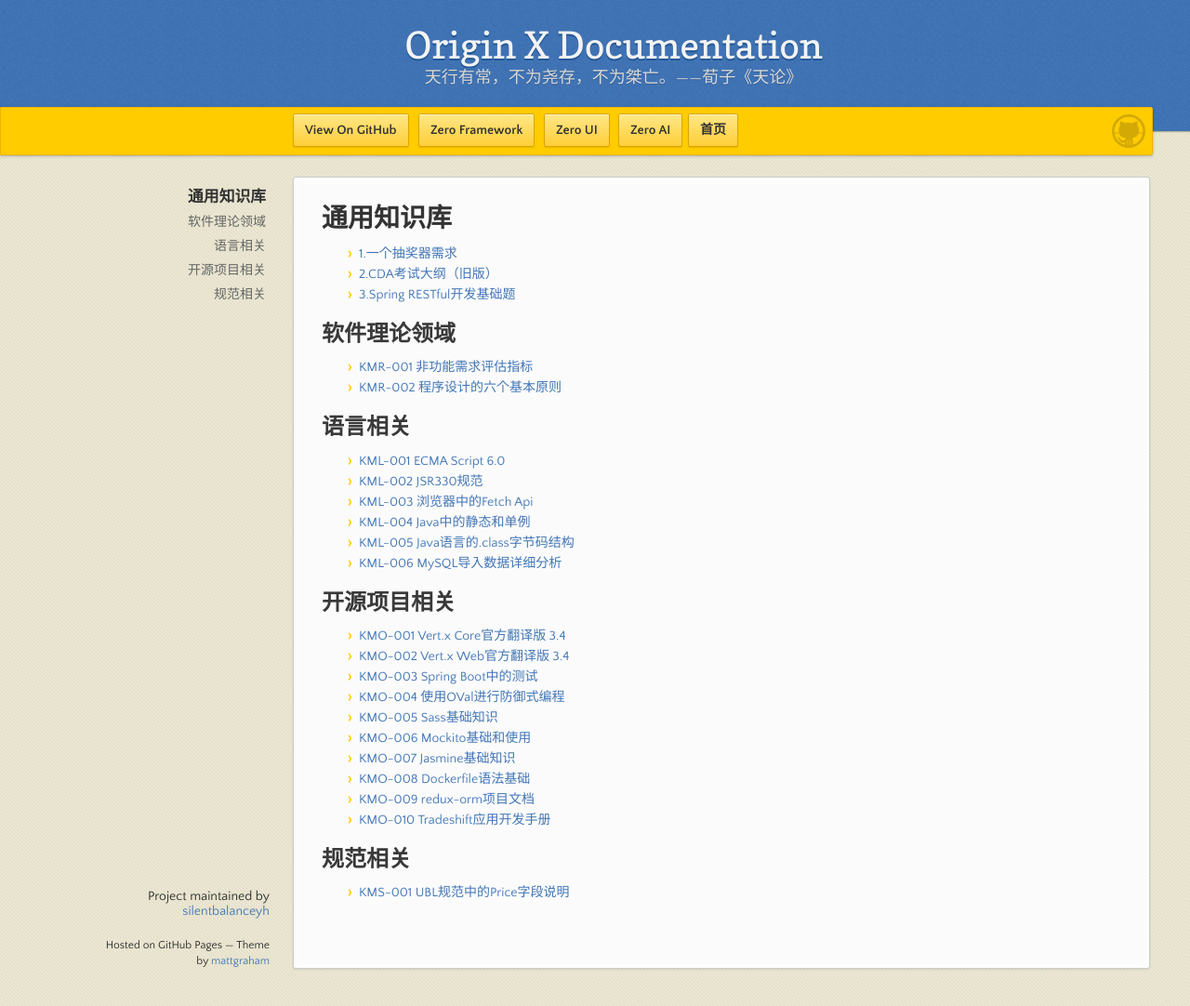
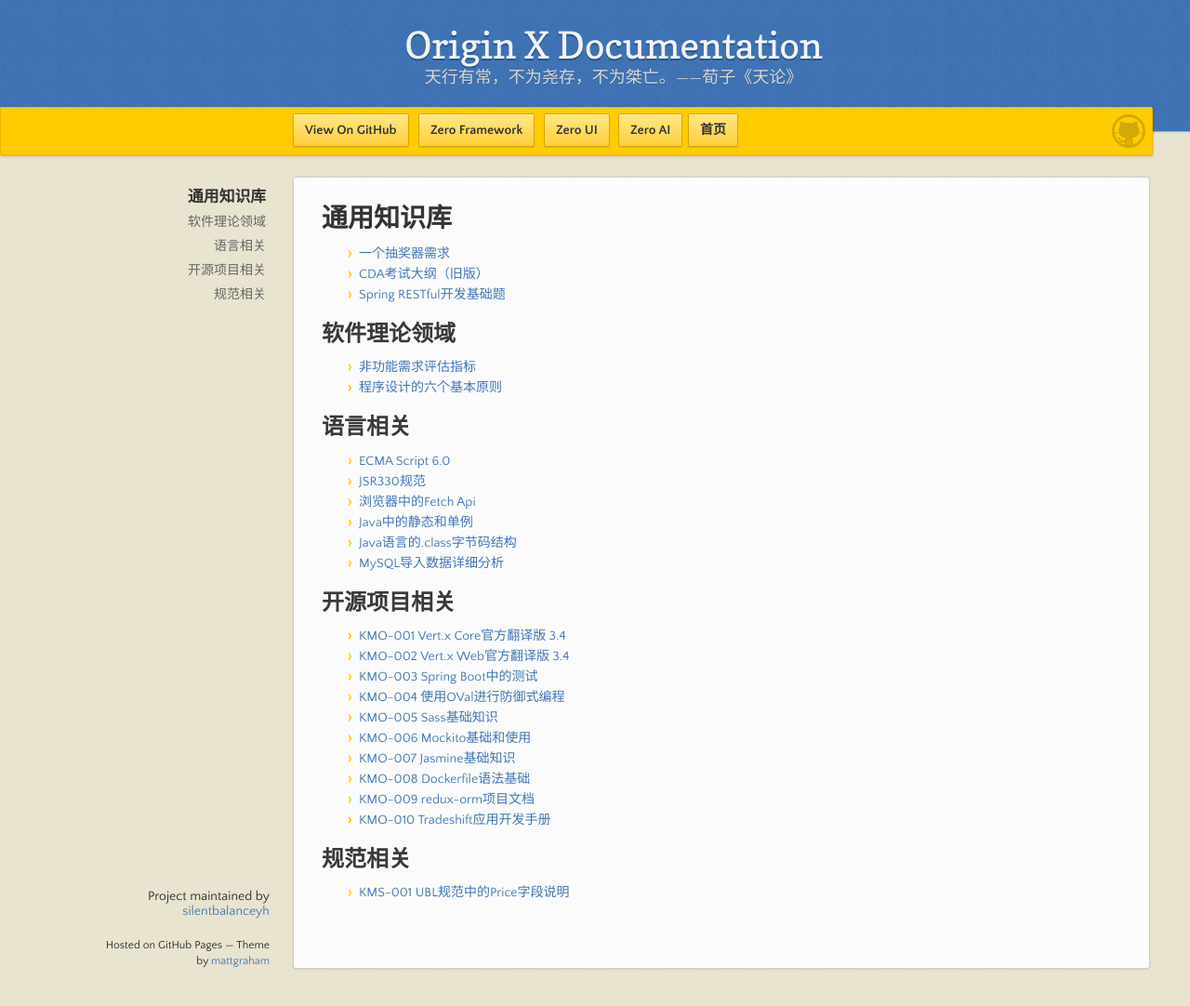
Before and after one commit to silentbalanceyh/mi-kb, a Jekyll site: the page built from uniform-documentation/main.md, in a window 1280 px wide and 1082 px high. Shown: the whole window at 93% size. Built offline with Jekyll 4.4.1, drawn with Linux system fonts in a browser that asks for light colours; our own code applies the rules of GitHub Pages for plain Markdown files.

Commit message:
重命名

```diff
--- a/uniform-documentation/main.md
+++ b/uniform-documentation/main.md
@@ -1,22 +1,22 @@
 # 通用知识库
 
-* [1.一个抽奖器需求](interview/001.pickup.md)
-* [2.CDA考试大纲（旧版）](interview/002.guide.md)
-* [3.Spring RESTful开发基础题](interview/003.restful.md)
+* [一个抽奖器需求](interview/001.pickup.md)
+* [CDA考试大纲（旧版）](interview/002.guide.md)
+* [Spring RESTful开发基础题](interview/003.restful.md)
 
 ## 软件理论领域
 
-* [KMR-001 非功能需求评估指标](software-concept/kmr-002-fei-gong-neng-xu-qiu-ping-gu-zhi-biao.html)
-* [KMR-002 程序设计的六个基本原则](software-concept/kmr-002-cheng-xu-she-ji-de-liu-ge-ji-ben-yuan-ze.html)
+* [非功能需求评估指标](software-concept/001.requirement-evaluate.md)
+* [程序设计的六个基本原则](software-concept/002.programming-design.md)
 
 ## 语言相关
 
-* [KML-001 ECMA Script 6.0](computer-language/kml-001-ecma-script-60.html)
-* [KML-002 JSR330规范](computer-language/kml-002-jsr330gui-fan.html)
-* [KML-003 浏览器中的Fetch Api](computer-language/kml-003-liu-lan-qi-zhong-de-fetch-api.html)
-* [KML-004 Java中的静态和单例](computer-language/kml-004-javazhong-de-jing-tai-he-dan-li.html)
-* [KML-005 Java语言的.class字节码结构](computer-language/kml-005-javayu-yan-7684-class-zi-jie-ma-jie-gou.html)
-* [KML-006 MySQL导入数据详细分析](computer-language/kml-006-mysqldao-ru-shu-ju-xiang-xi-fen-xi.md)
+* [ECMA Script 6.0](computer-language/001.ecma-6.md)
+* [JSR330规范](computer-language/002.jsr330.md)
+* [浏览器中的Fetch Api](computer-language/003.fetch-api.md)
+* [Java中的静态和单例](computer-language/004.singleton-static.md)
+* [Java语言的.class字节码结构](computer-language/005.class-structure.md)
+* [MySQL导入数据详细分析](computer-language/006.importing-detail.md)
 
 ## 开源项目相关
 
```
Also changed, not shown: SUMMARY.md (+8 -8 lines), uniform-documentation/computer-language/001.ecma-6.md (renamed from uniform-documentation/computer-language/kml-001-ecma-script-60.md), uniform-documentation/computer-language/002.jsr330.md (renamed from uniform-documentation/computer-language/kml-002-jsr330gui-fan.md), uniform-documentation/computer-language/003.fetch-api.md (renamed from uniform-documentation/computer-language/kml-003-liu-lan-qi-zhong-de-fetch-api.md), uniform-documentation/computer-language/004.singleton-static.md (renamed from uniform-documentation/computer-language/kml-004-javazhong-de-jing-tai-he-dan-li.md), uniform-documentation/computer-language/005.class-structure.md (renamed from uniform-documentation/computer-language/kml-005-javayu-yan-7684-class-zi-jie-ma-jie-gou.md), uniform-documentation/computer-language/006.importing-detail.md (renamed from uniform-documentation/computer-language/kml-006-mysqldao-ru-shu-ju-xiang-xi-fen-xi.md), uniform-documentation/software-concept/001.requirement-evaluate.md (renamed from uniform-documentation/software-concept/kmr-002-cheng-xu-she-ji-de-liu-ge-ji-ben-yuan-ze.md), uniform-documentation/software-concept/002.programming-design.md (renamed from uniform-documentation/software-concept/kmr-002-fei-gong-neng-xu-qiu-ping-gu-zhi-biao.md).
